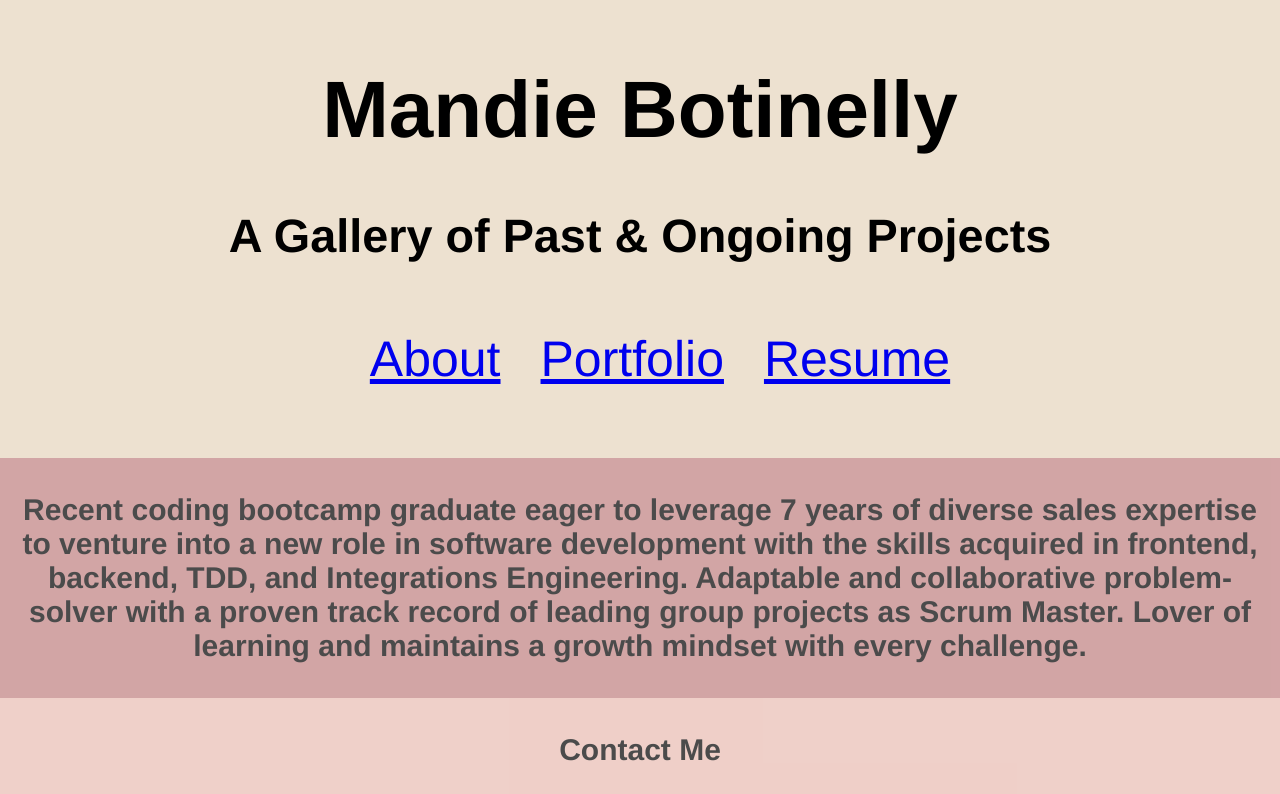
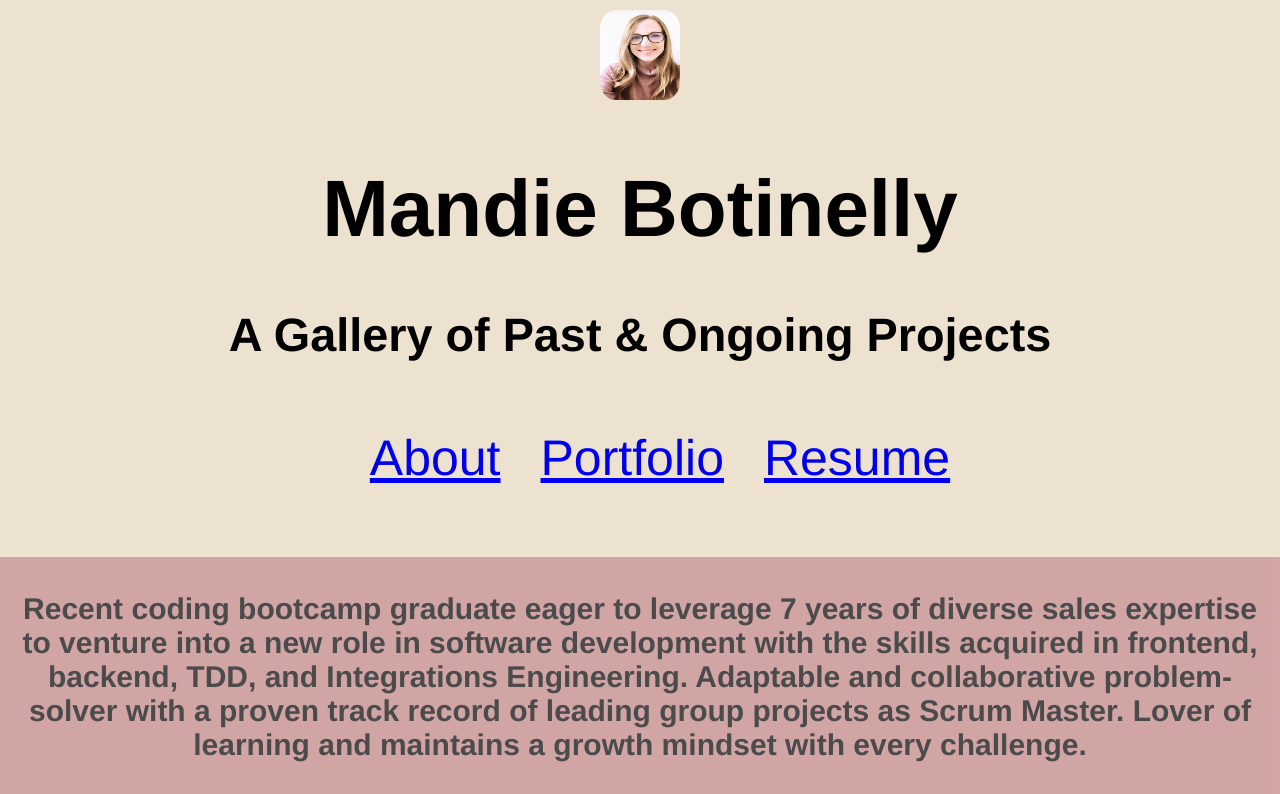
Before and after one commit to MandieBot/React-Portfolio, a React (Create React App) app in the folder mandie-portfolio/: page / in a window 1280 px wide. Shown: the top 794 px of the page. Built offline with nearby package versions, Linux system fonts and the light colour scheme.

Commit message:
Modifying header with profile photo, created images folder

```diff
--- a/mandie-portfolio/src/App.css
+++ b/mandie-portfolio/src/App.css
@@ -20,6 +20,12 @@
   font-family: "Franklin Gothic Medium", "Arial Narrow", Arial, sans-serif;
   font-size: 40px;
 }
+.headerImg {
+  width: 80px;
+  height: 90px;
+  border-radius: 20%;
+}
+
 #AboutMe {
   background-color: #c07f80;
   opacity: 0.7;
--- a/mandie-portfolio/src/components/Header.js
+++ b/mandie-portfolio/src/components/Header.js
@@ -1,12 +1,13 @@
 import React from "react";
 import Navbar from "./Navbar";
+import profilepic from "../images/profilepic.jpeg";
 
 function Header() {
   const linkStyle = { border: "1px black", padding: "5px" };
 
   return (
     <div className="header">
-      {/* <img src="./assets/images/headshot1.jpeg" alt="headshot image" /> */}
+      <img class ="headerImg" src={profilepic} alt="headshot image" />
       <h1>Mandie Botinelly</h1>
       <h3>
         <strong>A Gallery of Past & Ongoing Projects</strong>
--- a/mandie-portfolio/src/index.js
+++ b/mandie-portfolio/src/index.js
@@ -9,7 +9,3 @@ root.render(
     <App />
   </React.StrictMode>
 );
-
-// If you want to start measuring performance in your app, pass a function
-// to log results (for example: reportWebVitals(console.log))
-// or send to an analytics endpoint. Learn more: https://bit.ly/CRA-vitals
```
Also changed, not shown: mandie-portfolio/src/images/profilepic.jpeg (added).
